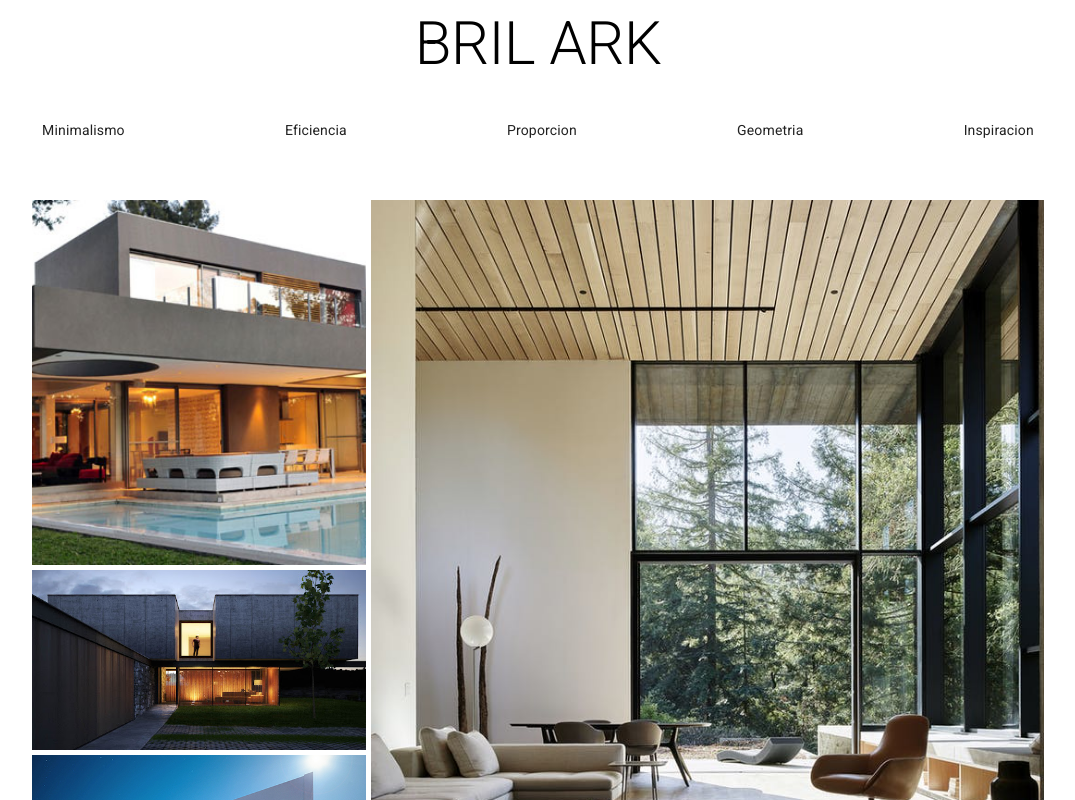
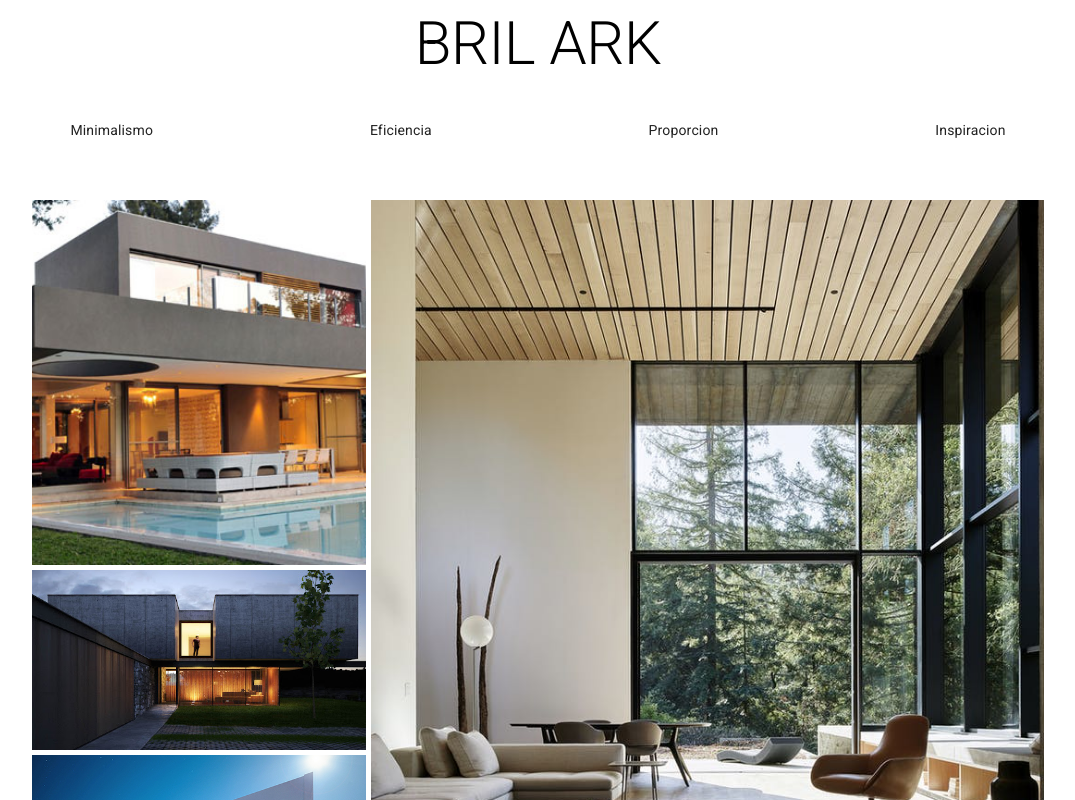
Before and after one commit to superjonic/Architecture-Portfolio, a React (Create React App) app: page / in a window 1280 px wide. Shown: the top 800 px of the page, without its empty margins (102-1177 px from the left). Built offline with nearby package versions, Linux system fonts and the light colour scheme.

Commit message:
second grid image

```diff
--- a/src/App.js
+++ b/src/App.js
@@ -3,7 +3,8 @@ import Header from "./components/Header";
 
 import GridDespareja from "./components/GridDespareja";
 import FiboSection from "./components/FiboSection";
-import MaterialTest from "./components/MaterialTest";
+import GridImage1 from "./components/GridImage1";
+import GridImage2 from "./components/GridImage2";
 
 function App() {
   return (
@@ -11,7 +12,8 @@ function App() {
 
     <Header />
     {/* <Section /> */}
-    <MaterialTest />
+    <GridImage1 />
+    <GridImage2 />
 
     {/* <GridDespareja />
     <FiboSection /> */}
--- /dev/null
+++ b/src/components/GridImage1.jsx
@@ -0,0 +1,38 @@
+import * as React from 'react';
+import ImageList from '@mui/material/ImageList';
+import ImageListItem from '@mui/material/ImageListItem';
+import {images} from '../data/index';
+
+function srcset(image, size, rows = 1, cols = 1) {
+  return {
+    src: `${image}?w=${size * cols}&h=${size * rows}&fit=crop&auto=format`,
+    srcSet: `${image}?w=${size * cols}&h=${
+      size * rows
+    }&fit=crop&auto=format&dpr=2 2x`,
+  };
+}
+
+export default function GridImage1() {
+
+
+  return (
+    <ImageList
+      sx={{ width: '80%' }}
+      variant="quilted"
+      cols={6}
+      gap={5}
+      rowHeight={180}
+      style={{margin:'auto'}}
+    >
+      {images.map((item) => (
+        <ImageListItem key={item.img} cols={item.cols || 1} rows={item.rows || 1}>
+          <img
+            {...srcset(item.img, 121, item.rows, item.cols)}
+            alt={item.title}
+            loading="lazy"
+          />
+        </ImageListItem>
+      ))}
+    </ImageList>
+  );
+}
--- a/src/components/MaterialTest.jsx
+++ b/src/components/GridImage2.jsx
@@ -1,7 +1,7 @@
 import * as React from 'react';
 import ImageList from '@mui/material/ImageList';
 import ImageListItem from '@mui/material/ImageListItem';
-import {images} from '../data/index';
+import {plans} from '../data/index';
 
 function srcset(image, size, rows = 1, cols = 1) {
   return {
@@ -12,19 +12,20 @@ function srcset(image, size, rows = 1, cols = 1) {
   };
 }
 
-export default function MaterialTest() {
+export default function GridImage1() {
 
 
   return (
     <ImageList
       sx={{ width: '80%' }}
-      variant="quilted"
-      cols={6}
-      gap={5}
-      rowHeight={180}
+      variant="masonry"
+      cols={3}
+      gap={50}
+      rowHeight={150}
       style={{margin:'auto'}}
+
     >
-      {images.map((item) => (
+      {plans.map((item) => (
         <ImageListItem key={item.img} cols={item.cols || 1} rows={item.rows || 1}>
           <img
             {...srcset(item.img, 121, item.rows, item.cols)}
--- a/src/components/Header.jsx
+++ b/src/components/Header.jsx
@@ -34,7 +34,6 @@ export default function Header() {
             <Typography variant ="body2" component="h1" align= "center" >Minimalismo</Typography>
             <Typography variant ="body2" component ="h1" align= "center" >Eficiencia</Typography>
             <Typography variant ="body2" component ="h1" align= "center" >Proporcion</Typography>
-            <Typography variant ="body2" component ="h1" align= "center" >Geometria</Typography>
             <Typography variant ="body2" component ="h1" align= "center" >Inspiracion</Typography>
         </Paper>
 
--- a/src/data/index.js
+++ b/src/data/index.js
@@ -53,24 +53,68 @@ export var content = {
 
 }
 
+export var plans = [
+
+    {
+        img: geo2,
+        title: "",
+        rows: 2,
+        cols: 3
+    },
+
+    {
+        img: geo3,
+        title: "",
+        rows: 3
+    },
+
+    {
+        img:  plan1,
+        title: "",
+        cols: 2,
+        rows: 1
+
+    },
+
+    {
+        img:  plan2,
+        title: "",
+        cols: 2,
+        rows: 2
+
+    },
+    {
+        img:  structure1,
+        title: "",
+        cols: 2,
+        rows: 4
+    },
+    {
+        img: geo1,
+        title: "",
+        rows: 1,
+        cols: 4
+    },
+    {
+        img:  plan3,
+        title: "",
+        cols: 2,
+        rows: 1
+
+    },
+    {
+        img:  detail1,
+        title: "",
+        cols: 4,
+        rows: 2
+
+    },
+
+]
+
+
 export var images = [
-    // {
-    //     img: geo1,
-    //     title: "",
-    //     rows: 2,
-    //     cols: 2
-    // },
-    // {
-    //     img: geo2,
-    //     title: "",
-    //     rows: 3,
-    //     cols: 2
-    // },
-    // {
-    //     img: geo3,
-    //     title: "",
-    //     rows: 3
-    // },
+
     {
         img: image1,
         title: "",
@@ -96,35 +140,35 @@ export var images = [
         cols: 2,
         rows: 2
     },
-    {
-        img:  structure1,
-        title: "",
-        cols: 2,
-        rows: 2
-    },
-    {
-        img:  plan1,
-        title: "",
-        cols: 2
-    },
-    {
-        img:  plan2,
-        title: "",
-        cols: 2,
+    // {
+    //     img:  structure1,
+    //     title: "",
+    //     cols: 2,
+    //     rows: 2
+    // },
+    // {
+    //     img:  plan1,
+    //     title: "",
+    //     cols: 2
+    // },
+    // {
+    //     img:  plan2,
+    //     title: "",
+    //     cols: 2,
 
-    },
-    {
-        img:  plan3,
-        title: "",
-        cols: 2,
-        rows: 2
+    // },
+    // {
+    //     img:  plan3,
+    //     title: "",
+    //     cols: 2,
+    //     rows: 2
 
-    },
-    {
-        img:  detail1,
-        title: "",
-        cols: 4,
-        rows: 2
+    // },
+    // {
+    //     img:  detail1,
+    //     title: "",
+    //     cols: 4,
+    //     rows: 2
 
-    },
+    // },
 ]
```
